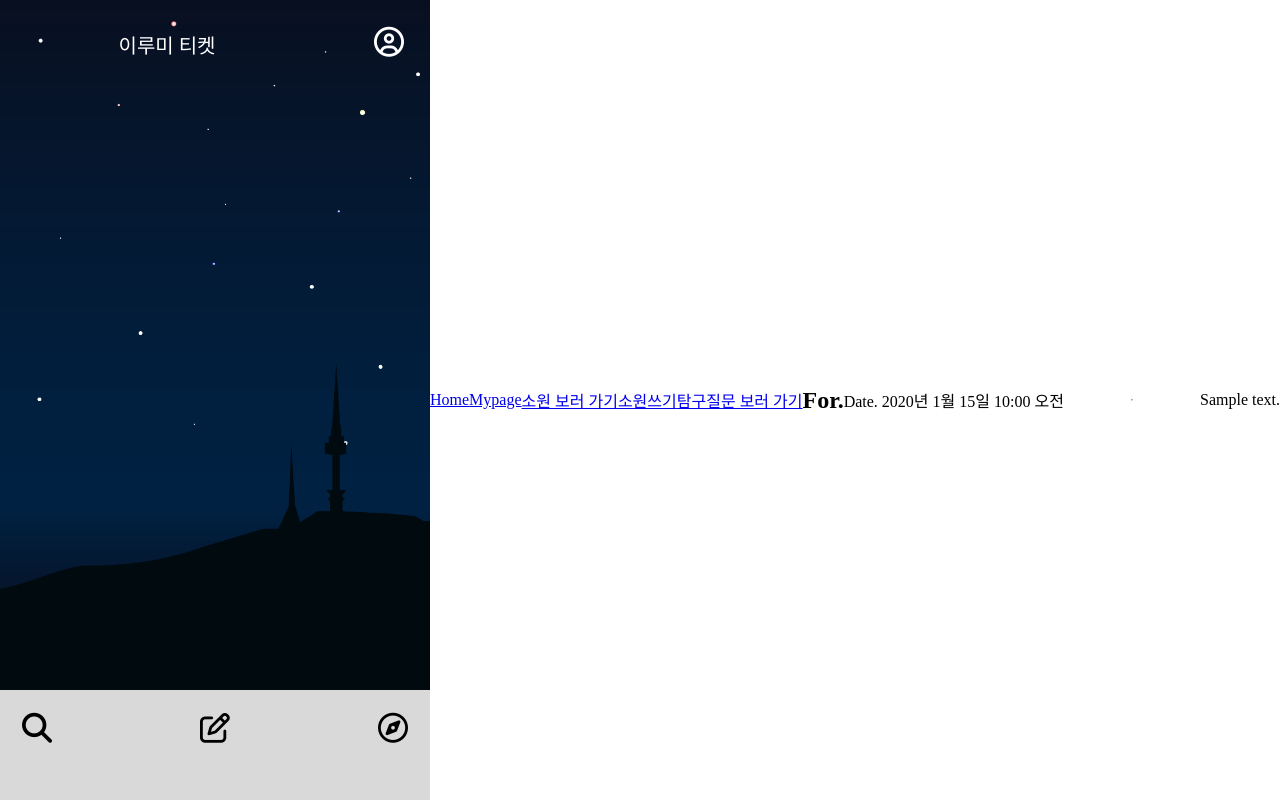
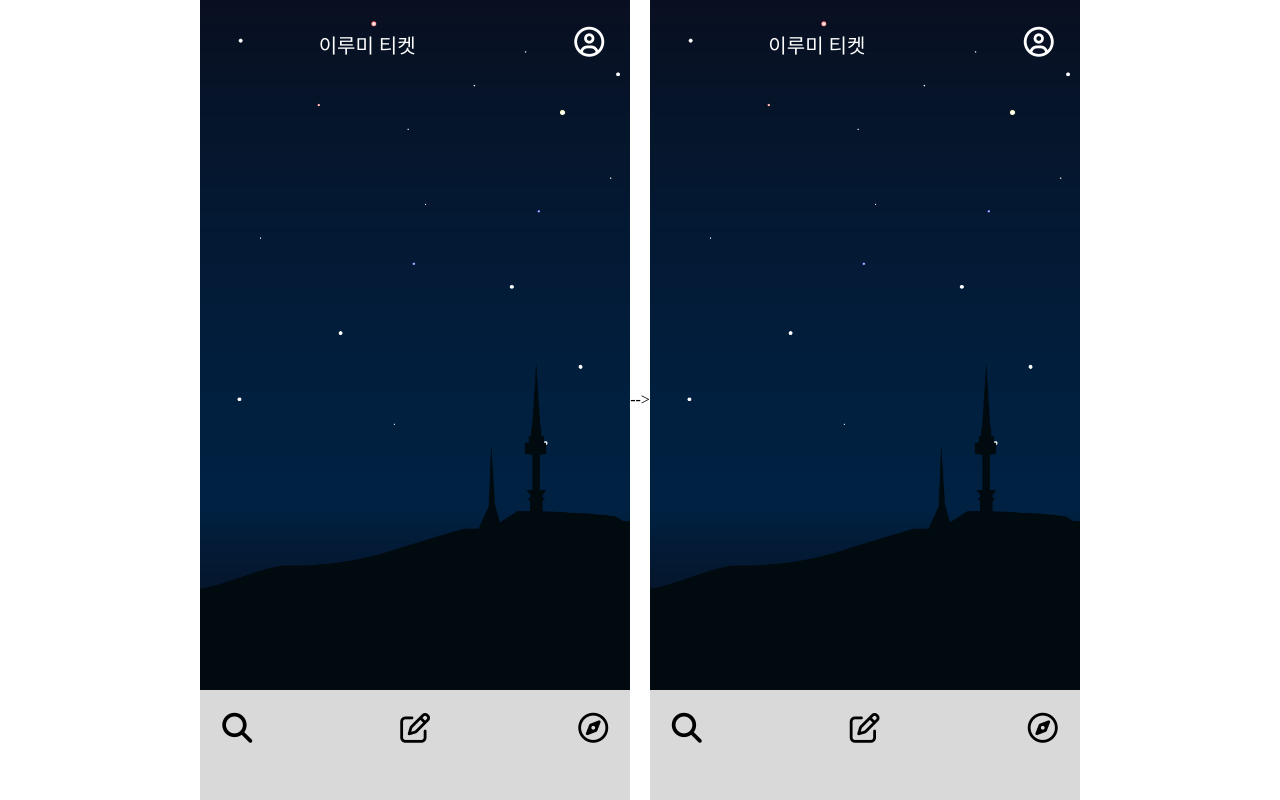
Before and after one commit to kickcha/simbathon_budddha, a Django app: template Lumiticket/mainpage/templates/mainpage/mainpage.html in a window 1280 px wide. Run offline with Django 4.2, Linux system fonts and the light colour scheme; the template is opened without the code that fills it: values that come from a table or form of the project are taken from there, others are empty; tables that the repository leaves empty hold one stand-in row (values such as "Sample post"); some libraries are stand-ins or nearby versions; some web fonts are replaced.

Commit message:
중2병 잠재우기 완료

```diff
--- a/Lumiticket/Lumiticket/templates/base.html
+++ b/Lumiticket/Lumiticket/templates/base.html
@@ -2,7 +2,7 @@
 이게 있어야 하나 어째야 하나 모르겠네염... 집단 지성 필요
 네브바가 안 들어가는 화면이 없으니 일단 프로젝트 폴더로 옮겼듭니다.-->
 
-{% load static %}
+<!--{% load static %}
 
 {% include 'shared/_navbar.html' %}
 
--- a/Lumiticket/Lumiticket/templates/shared/_navbar.html
+++ b/Lumiticket/Lumiticket/templates/shared/_navbar.html
@@ -26,15 +26,3 @@
 
     </div>
 </body>
-
-<!--상단네브바 각각 버튼에 연결해주세염-->
-<a href="{% url 'mainpage' %}">Home</a>
-<a href="{% url 'mypage:mypage' %}">Mypage</a>
-
-
-<!--하단네브바 각각 버튼에 연결해주세욤-->
-<a href = "{% url 'mainpage:ticketlistnew' %}">소원 보러 가기 </a>
-
-<a href="{% url 'mainpage:new' %}">소원쓰기</a>
-
-<a href="{% url 'qnapage:qnalistnew' %}">탐구질문 보러 가기</a>
--- a/Lumiticket/mainpage/templates/mainpage/detail.html
+++ b/Lumiticket/mainpage/templates/mainpage/detail.html
@@ -1,4 +1,4 @@
-{% block content %}
+
 
 <h2>For.</h2>
 Date. {{ticket.pub_date}}
@@ -20,7 +20,6 @@ Date. {{ticket.pub_date}}
 <!--좋아요 갯수-->
 {{ticket.like_count}}개
 
-{% endblock %}
 
 <div class="comment_container">
     <div class="comment_form">
--- a/Lumiticket/mainpage/templates/mainpage/mainpage.html
+++ b/Lumiticket/mainpage/templates/mainpage/mainpage.html
@@ -1,7 +1,7 @@
-{% extends 'base.html' %}
+<!--{% extends 'base.html' %}
 {% load static %}
 
-{% block content %}
+{% block content %} -->
 
 <!DOCTYPE html>
 <html lang="en">
@@ -16,11 +16,41 @@
     <link rel="stylesheet" href="/static/css/mainpage.css">
 </head>
 
+<!--상단 네브바-->
+
+<body>
+  <div class="wallpaper">
+      <nav class="nav-container">
+          <a href = "{% url 'mainpage:mainpage' %}">
+          <ul class="logo">
+              <li><a href="">이루미 티켓</a></li>
+          </ul>
+          </a>
+          <a href = "{% url 'mypage:mypage' %}">
+              <ul class="icon">
+                  <li><i class="fa-regular fa-circle-user" style="color: #ffffff;"></i></li>
+              </ul>
+          </a>
+      </nav>
+
+<!--하단 네브바-->
+      <nav class="footer-container">
+          <ul class="icons">
+              <li><i class="fa-solid fa-magnifying-glass" style="color: #000000;"></i></li>
+              <li><i class="fa-regular fa-pen-to-square" style="color: #000000;"></i></li>
+              <li><i class="fa-regular fa-compass" style="color: #000000;"></i></li>
+          </ul>
+      </nav>
+
+  </div>
+</body>
+
+
 <!--메인페이지에서 뭐든 클릭하려고 하면 다 로그인하라는 팝업을 띄워야 하는데
 이걸 거대한 하나의 버튼으로 만들 건지 아니면 어떻게 구현할 건지 얘기해봐야 할 듯염.-->
 
 <!--좋아요 많은 거 두 개만 출력하는 거-->
-{% for ticket in tickets %}
+<!--{% for ticket in tickets %}
 <h2>For.</h2>
 Date. {{ticket.pub_date}}
 <hr>
```
Also changed, not shown: Lumiticket/mainpage/views.py (+5 -5 lines).
